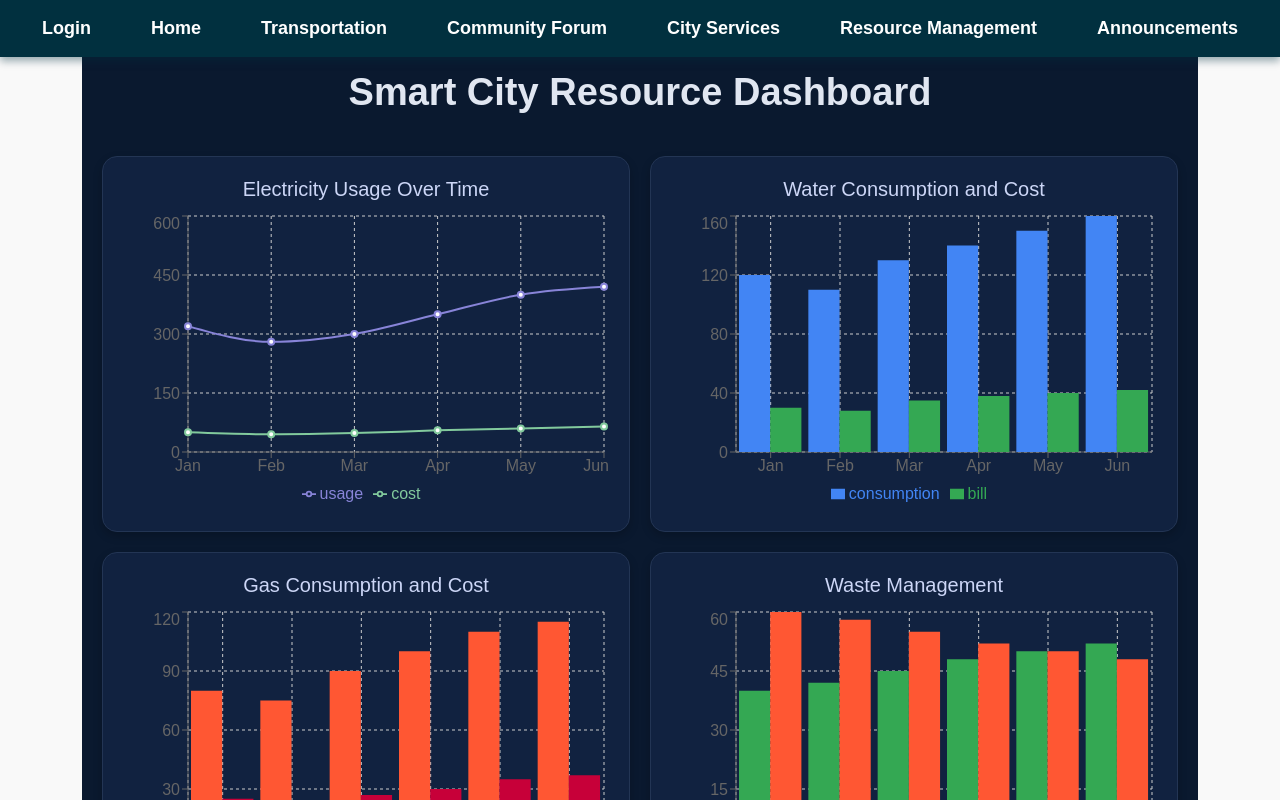
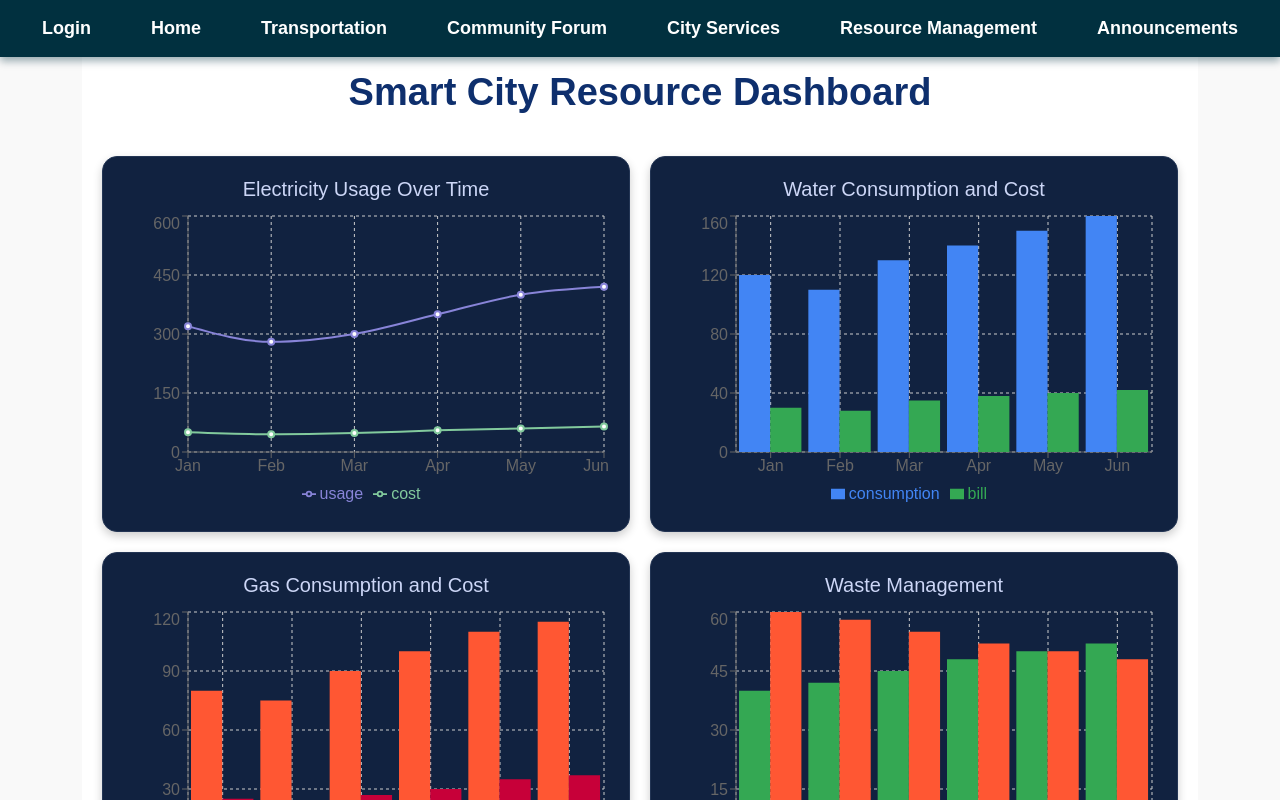
Before and after one commit to ananthakrishna7/smartCityManagement, a React (Vite) app in the folder frontend/: page /resource-management in a window 1280 px wide. Shown: the top 800 px of the page. Built offline with nearby package versions, Linux system fonts and the light colour scheme; the HTML template or start-up script is replaced by a standard one.

Commit message:
changes in resource management

```diff
--- a/frontend/src/pages/resource.css
+++ b/frontend/src/pages/resource.css
@@ -4,7 +4,7 @@
   max-width: 100%;
   padding: 20px;
   box-sizing: border-box;
-  background-color: #0A192F; /* Deep Navy Blue */
+  background-color: white; /* Deep Navy Blue */
 }
 
 /* Dashboard Title */
@@ -12,7 +12,7 @@
   text-align: center;
   font-size: 38px;
   font-weight: bold;
-  color: #E0E6F1; /* Light Blue-Gray */
+  color:#0e2f6d ; /* Light Blue-Gray */
   margin-bottom: 40px;
   margin-top: 50px;
 }
```
